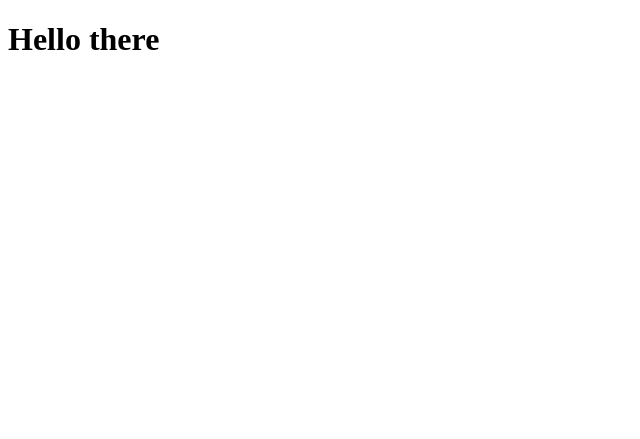
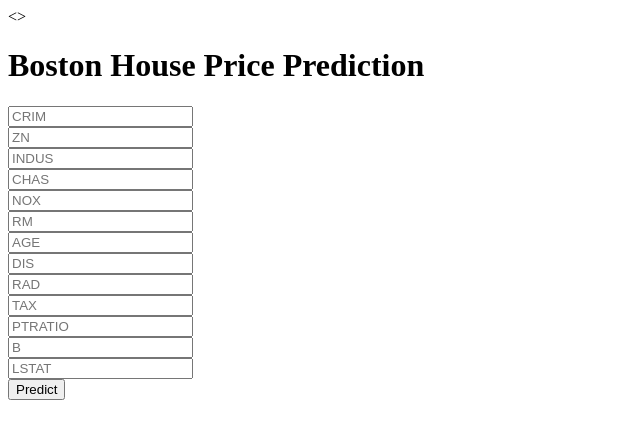
Before and after one commit to Nishan8912/HousePrice-Prediction-system, a Flask app: page / in a window 1280 px wide. Shown: the top 439 px of the page, without its empty margins (0-640 px from the left). Run offline with Flask 2, Linux system fonts and the light colour scheme; parts of the project's set-up code (start-up, migrations or seed data) failed here and were passed over.

Commit message:
Creation of frontend and the web app is ready

```diff
--- a/app.py
+++ b/app.py
@@ -11,17 +11,25 @@ scalar = pickle.load(open('scaling.pkl', 'rb'))
 def home():
  return render_template('home.html')
 
-@app.route('/predict_api', methods = ['POST'])
 
-def predict_api():
- data = request.json['data']
- print(data)
- print(np.array(list(data.values())).reshape(1, -1))
- new_data = scalar.transform(np.array(list(data.values())).reshape(1, -1))
- output = model.predict(new_data)
- print(output[0])
- return jsonify(output[0])
+# @app.route('/predict_api', methods = ['POST'])
+# def predict_api():
+#  data = request.json['data']
+#  print(data)
+#  print(np.array(list(data.values())).reshape(1, -1))
+#  new_data = scalar.transform(np.array(list(data.values())).reshape(1, -1))
+#  output = model.predict(new_data)
+#  print(output[0])
+#  return jsonify(output[0])
 
+
+@app.route('/predict', methods = ['POST'])
+def predict():
+ data =[float(x) for x in request.form.values()]
+ final_input = scalar.transform(np.array(data).reshape(1,-1))
+ print(final_input)
+ output = model.predict(final_input)
+ return render_template("home.html", prediction_text = f"The predicted house price is {output}")
 
 if __name__ == '__main__':
  app.run(debug=True)
--- a/templates/home.html
+++ b/templates/home.html
@@ -5,11 +5,33 @@
     <meta charset="UTF-8" />
     <meta http-equiv="X-UA-Compatible" content="IE=edge" />
     <meta name="viewport" content="width=device-width, initial-scale=1.0" />
-    <title>Document</title>
+    <title>Boston House Price Prediction</title>
 </head>
 
-<body>
-    <h1>Hello there</h1>
-</body>
+<>
+    <h1>Boston House Price Prediction</h1>
+
+    <form action="{{ url_for('predict')}}" method="post">
+        <input type="text" name="CRIM" placeholder="CRIM" required="required" /><br />
+        <input type="text" name="ZN" placeholder="ZN" required="required" /><br />
+        <input type="text" name="INDUS" placeholder="INDUS" required="required" /><br />
+        <input type="text" name="CHAS" placeholder="CHAS" required="required" /><br />
+        <input type="text" name="NOX" placeholder="NOX" required="required" /><br />
+        <input type="text" name="RM" placeholder="RM" required="required" /><br />
+        <input type="text" name="AGE" placeholder="AGE" required="required" /><br />
+        <input type="text" name="DIS" placeholder="DIS" required="required" /><br />
+        <input type="text" name="RAD" placeholder="RAD" required="required" /><br />
+        <input type="text" name="TAX" placeholder="TAX" required="required" /><br />
+        <input type="text" name="PTRATIO" placeholder="PTRATIO" required="required" /><br />
+        <input type="text" name="B" placeholder="B" required="required" /><br />
+        <input type="text" name="LSTAT" placeholder="LSTAT" required="required" /><br />
+
+        <button type="submit" class="btn btn-primary btn-block btn-large">
+        Predict
+      </button>
+    </form>
+    <br>
+    <br> {{prediction_text}}
+    </body>
 
 </html>
```
